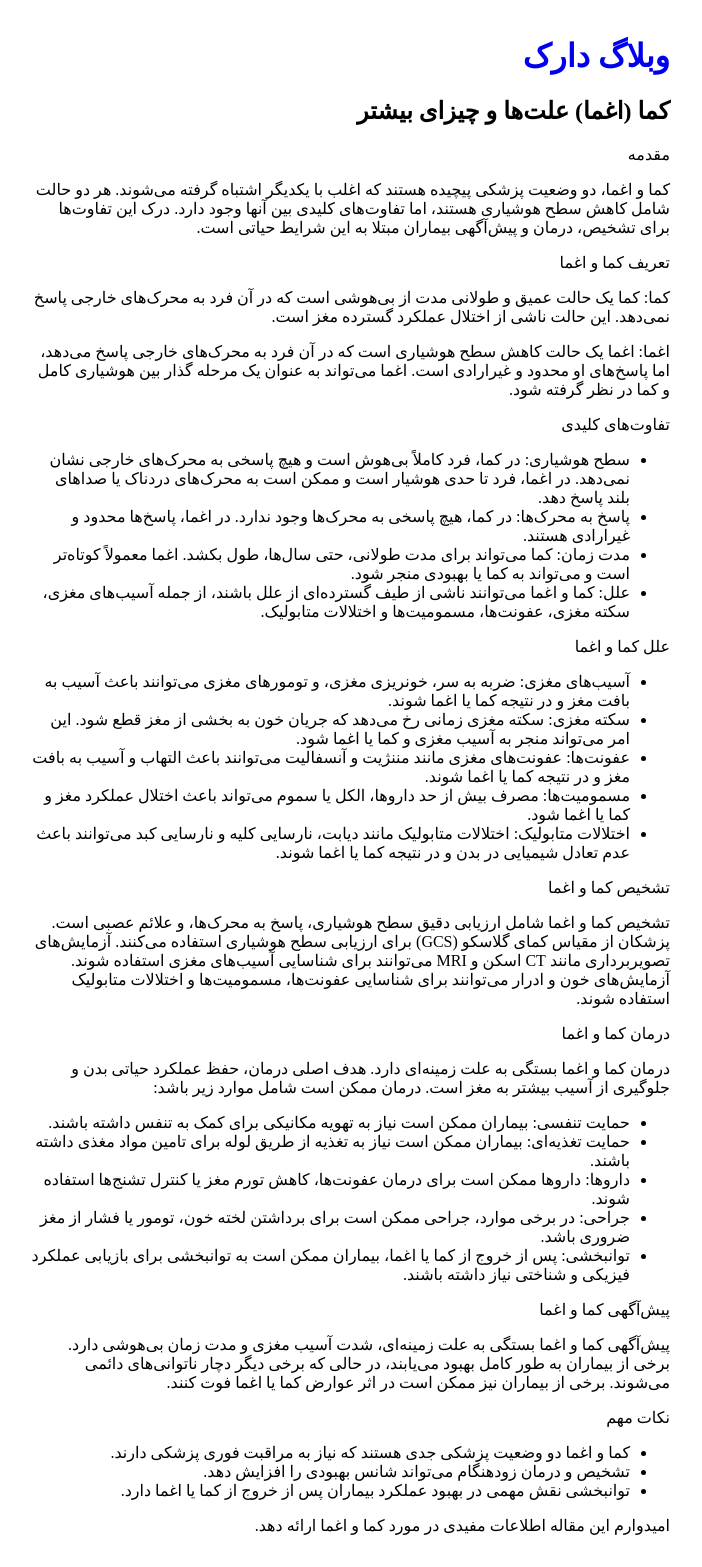
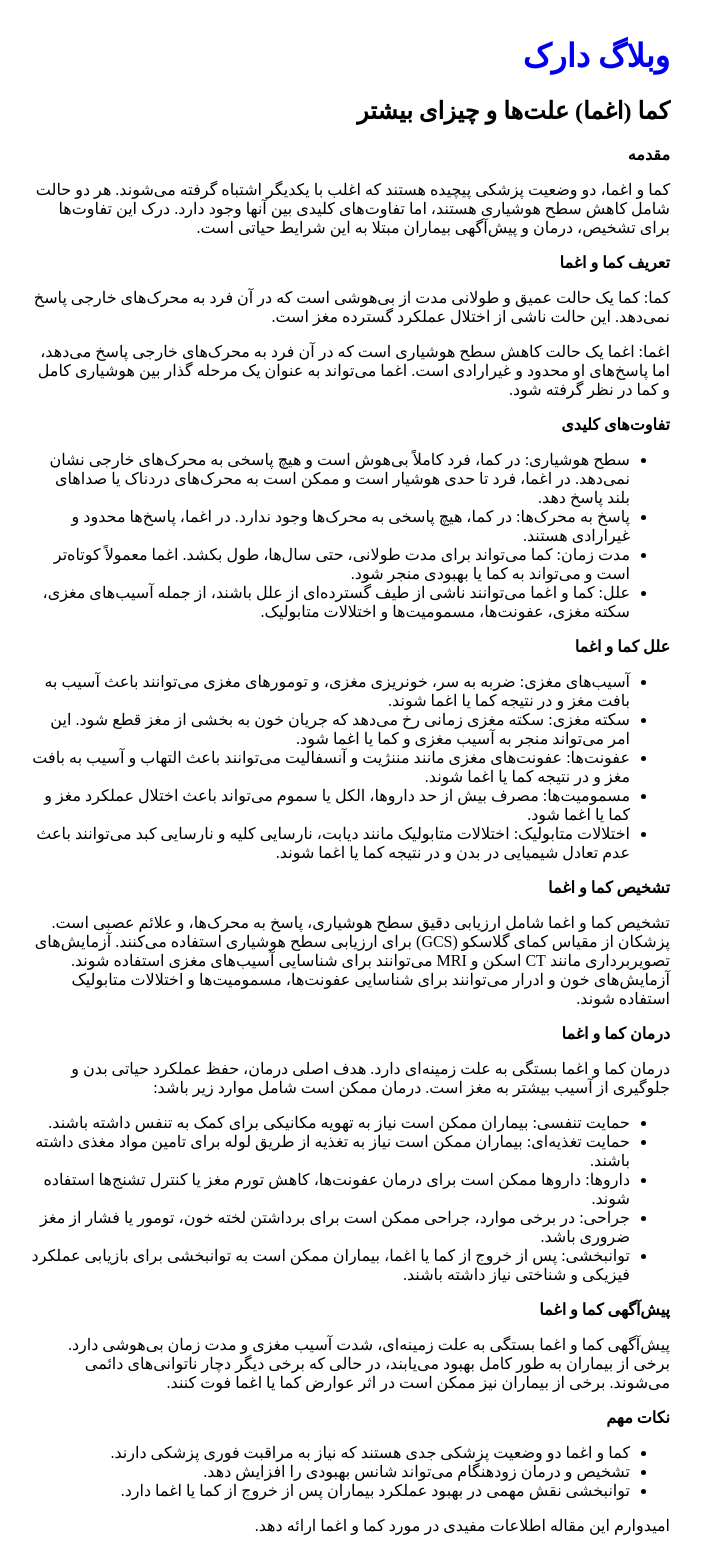
Before and after one commit to darkblog/darkblog.github.io, a Jekyll site: the page built from _posts/2024-7-4-4.md, in a window 1280 px wide. Shown: the whole page, without its empty margins (290-992 px from the left). Built offline with Jekyll 4.4.1, drawn with Linux system fonts in a browser that asks for light colours.

Commit message:
Update 2024-7-4-4.md

```diff
--- a/_posts/2024-7-4-4.md
+++ b/_posts/2024-7-4-4.md
@@ -3,24 +3,24 @@ layout: post
 title: کما (اغما) علت‌ها و چیزای بیشتر
 ---
 
-مقدمه
+**مقدمه**
 
 کما و اغما، دو وضعیت پزشکی پیچیده هستند که اغلب با یکدیگر اشتباه گرفته می‌شوند. هر دو حالت شامل کاهش سطح هوشیاری هستند، اما تفاوت‌های کلیدی بین آنها وجود دارد. درک این تفاوت‌ها برای تشخیص، درمان و پیش‌آگهی بیماران مبتلا به این شرایط حیاتی است.
 
-تعریف کما و اغما
+**تعریف کما و اغما**
 
 کما: کما یک حالت عمیق و طولانی مدت از بی‌هوشی است که در آن فرد به محرک‌های خارجی پاسخ نمی‌دهد. این حالت ناشی از اختلال عملکرد گسترده مغز است.
 
 اغما: اغما یک حالت کاهش سطح هوشیاری است که در آن فرد به محرک‌های خارجی پاسخ می‌دهد، اما پاسخ‌های او محدود و غیرارادی است. اغما می‌تواند به عنوان یک مرحله گذار بین هوشیاری کامل و کما در نظر گرفته شود.
 
-تفاوت‌های کلیدی
+**تفاوت‌های کلیدی**
 
 * سطح هوشیاری: در کما، فرد کاملاً بی‌هوش است و هیچ پاسخی به محرک‌های خارجی نشان نمی‌دهد. در اغما، فرد تا حدی هوشیار است و ممکن است به محرک‌های دردناک یا صداهای بلند پاسخ دهد.
 * پاسخ به محرک‌ها: در کما، هیچ پاسخی به محرک‌ها وجود ندارد. در اغما، پاسخ‌ها محدود و غیرارادی هستند.
 * مدت زمان: کما می‌تواند برای مدت طولانی، حتی سال‌ها، طول بکشد. اغما معمولاً کوتاه‌تر است و می‌تواند به کما یا بهبودی منجر شود.
 * علل: کما و اغما می‌توانند ناشی از طیف گسترده‌ای از علل باشند، از جمله آسیب‌های مغزی، سکته مغزی، عفونت‌ها، مسمومیت‌ها و اختلالات متابولیک.
 
-علل کما و اغما
+**علل کما و اغما**
 
 * آسیب‌های مغزی: ضربه به سر، خونریزی مغزی، و تومورهای مغزی می‌توانند باعث آسیب به بافت مغز و در نتیجه کما یا اغما شوند.
 * سکته مغزی: سکته مغزی زمانی رخ می‌دهد که جریان خون به بخشی از مغز قطع شود. این امر می‌تواند منجر به آسیب مغزی و کما یا اغما شود.
@@ -28,11 +28,11 @@ title: کما (اغما) علت‌ها و چیزای بیشتر
 * مسمومیت‌ها: مصرف بیش از حد داروها، الکل یا سموم می‌تواند باعث اختلال عملکرد مغز و کما یا اغما شود.
 * اختلالات متابولیک: اختلالات متابولیک مانند دیابت، نارسایی کلیه و نارسایی کبد می‌توانند باعث عدم تعادل شیمیایی در بدن و در نتیجه کما یا اغما شوند.
 
-تشخیص کما و اغما
+**تشخیص کما و اغما**
 
 تشخیص کما و اغما شامل ارزیابی دقیق سطح هوشیاری، پاسخ به محرک‌ها، و علائم عصبی است. پزشکان از مقیاس کمای گلاسکو (GCS) برای ارزیابی سطح هوشیاری استفاده می‌کنند. آزمایش‌های تصویربرداری مانند CT اسکن و MRI می‌توانند برای شناسایی آسیب‌های مغزی استفاده شوند. آزمایش‌های خون و ادرار می‌توانند برای شناسایی عفونت‌ها، مسمومیت‌ها و اختلالات متابولیک استفاده شوند.
 
-درمان کما و اغما
+**درمان کما و اغما**
 
 درمان کما و اغما بستگی به علت زمینه‌ای دارد. هدف اصلی درمان، حفظ عملکرد حیاتی بدن و جلوگیری از آسیب بیشتر به مغز است. درمان ممکن است شامل موارد زیر باشد:
 
@@ -42,11 +42,11 @@ title: کما (اغما) علت‌ها و چیزای بیشتر
 * جراحی: در برخی موارد، جراحی ممکن است برای برداشتن لخته خون، تومور یا فشار از مغز ضروری باشد.
 * توانبخشی: پس از خروج از کما یا اغما، بیماران ممکن است به توانبخشی برای بازیابی عملکرد فیزیکی و شناختی نیاز داشته باشند.
 
-پیش‌آگهی کما و اغما
+**پیش‌آگهی کما و اغما**
 
 پیش‌آگهی کما و اغما بستگی به علت زمینه‌ای، شدت آسیب مغزی و مدت زمان بی‌هوشی دارد. برخی از بیماران به طور کامل بهبود می‌یابند، در حالی که برخی دیگر دچار ناتوانی‌های دائمی می‌شوند. برخی از بیماران نیز ممکن است در اثر عوارض کما یا اغما فوت کنند.
 
-نکات مهم
+**نکات مهم**
 
 * کما و اغما دو وضعیت پزشکی جدی هستند که نیاز به مراقبت فوری پزشکی دارند.
 * تشخیص و درمان زودهنگام می‌تواند شانس بهبودی را افزایش دهد.
```
